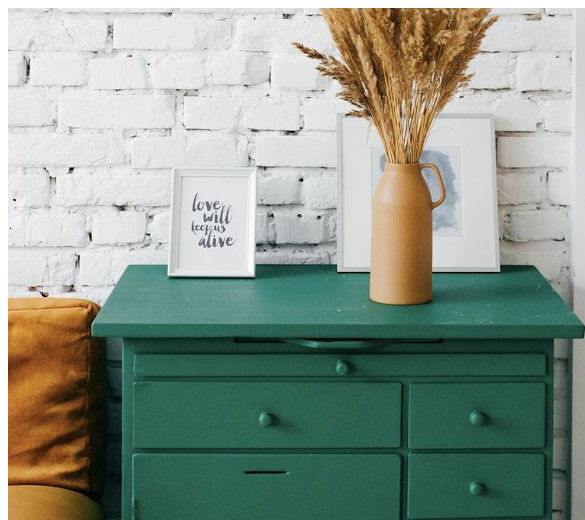
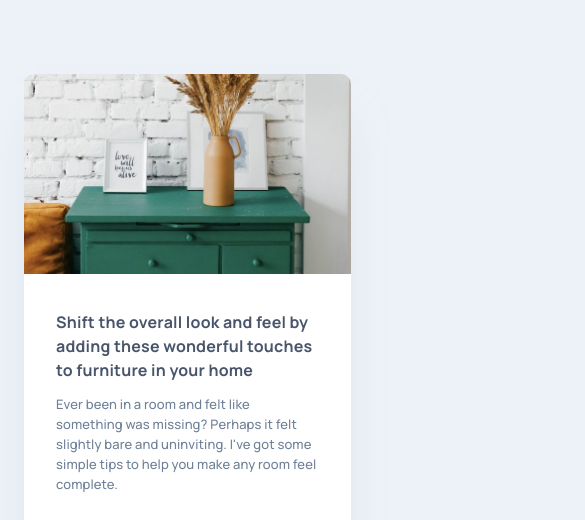
Before and after one commit to AdamHaniff/Article-Preview-Component, a website built with Parcel: page index.html in a window 390 px wide. Shown: the top 520 px of the page, 585 px wide, since content can reach past the window. Built offline with nearby package versions, Linux system fonts and the light colour scheme.

Commit message:
Styled paragraph for mobile layout

```diff
--- a/index.html
+++ b/index.html
@@ -9,6 +9,12 @@
       type="image/png"
       sizes="32x32"
       href="images/favicon-32x32.png"
+    />
+    <link rel="preconnect" href="https://fonts.googleapis.com" />
+    <link rel="preconnect" href="https://fonts.gstatic.com" crossorigin />
+    <link
+      href="https://fonts.googleapis.com/css2?family=Manrope:wght@500;700&display=swap"
+      rel="stylesheet"
     />
     <link rel="stylesheet" href="css/main.css" />
     <script type="module" defer src="main.js"></script>
--- a/sass/main.scss
+++ b/sass/main.scss
@@ -14,3 +14,78 @@ $color-share-btn-active: #ffffff;
 $color-share-btn-active-bg: #6e8098;
 
 // ********** FONT FAMILY **********
+$font-primary: "Manrope", sans-serif;
+
+// ********* FONT WEIGHTS *********
+$font-weight-medium: 500;
+$font-weight-bold: 700;
+
+// ************** BASE *************
+*,
+*::before,
+*::after {
+  margin: 0;
+  padding: 0;
+  box-sizing: inherit;
+}
+
+html {
+  font-size: 62.5%;
+}
+
+html,
+body {
+  height: 100%;
+}
+
+// ********* MOBILE LAYOUT *********
+body {
+  box-sizing: border-box;
+  font-family: $font-primary;
+  padding: 7.4rem 2.4rem 8.1rem;
+  background: $color-body-bg;
+}
+
+// *********** COMPONENT ***********
+.component {
+  max-width: 32.7rem;
+  max-height: 51.2rem;
+  border-radius: 1rem;
+  box-shadow: 0 4rem 4rem -1rem rgba(201, 213, 225, 0.5);
+  overflow: hidden;
+
+  &__image-container {
+    max-width: 32.7rem;
+    max-height: 20rem;
+    overflow: hidden;
+  }
+
+  &__img {
+    width: 100%;
+    height: 100%;
+    transform: translateY(-1.5rem);
+  }
+}
+
+.text-container {
+  background: $color-text-container-bg;
+  padding: 3.6rem 3.2rem 2rem;
+
+  &__header {
+    color: $color-header-text;
+    font-size: 1.6rem;
+    font-weight: $font-weight-bold;
+    line-height: 2.4rem;
+    letter-spacing: 0.02rem;
+    margin-bottom: 1.2rem;
+  }
+
+  &__paragraph {
+    color: $color-paragraph-text;
+    font-size: 1.3rem;
+    font-weight: $font-weight-medium;
+    line-height: 2rem;
+    letter-spacing: 0.0122rem;
+    margin-bottom: 3.2rem;
+  }
+}
```
Also changed, not shown: css/main.css, 1 other file.
